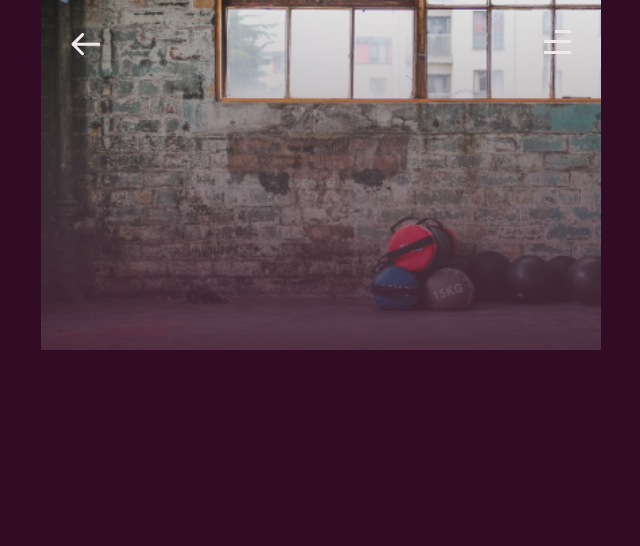
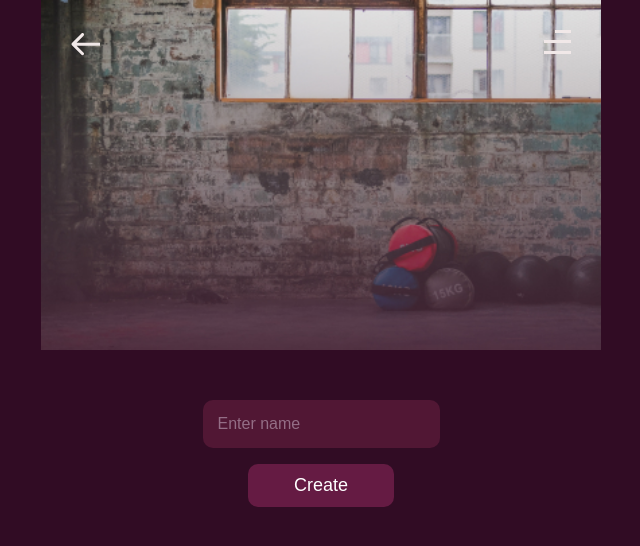
Before and after one commit to Denys-Dudnyk/Workout_app, a React (Create React App) app in the folder front/: page /new-workout in a window 1280 px wide. Shown: the top 546 px of the page, without its empty margins (319-959 px from the left). Built offline with nearby package versions, Linux system fonts and the light colour scheme.

Commit message:
Front-end | Workout Creation Page

```diff
--- a/front/src/components/common/Header/Hamburger/Hamburger.module.scss
+++ b/front/src/components/common/Header/Hamburger/Hamburger.module.scss
@@ -3,15 +3,12 @@
 
 .wrapper {
 	position: relative;
-	//z-index: 3;
 
 	button {
-		position: relative;
 		background-color: transparent;
 		border: none;
 		outline: none;
 		cursor: pointer;
-		//z-index: 2;
 	}
 
 	.menu {
@@ -23,42 +20,23 @@
 		background-color: rgba(0, 0, 0, 0.25);
 		padding: 10px 12px;
 
-		//font-size: 14px;
-		font-size: 22px;
-		//line-height: 1.5;
+		font-size: 14px;
+
 		box-shadow: $bx-16;
 		border-radius: 10px 0 10px 10px;
 		min-width: 116px;
-
-		//width: 100%;
-
-		//height: auto;
-		//text-transform: uppercase;
-
+		display: none;
 		animation: opacity 0.4s;
-		//z-index: 1;
-		display: none;
 		backdrop-filter: blur(3px);
 
 		&.show {
-			//position: absolute;
-			//filter: blur(0px);
-
 			display: block;
-			// display: flex;
-			// align-items: center;
-			// justify-content: center;
-			// text-align: center;
-			//opacity: 1;
-
-			//z-index: 1;
 		}
 		> ul {
 			list-style-type: none;
 
-			a,
-			button {
-				font-size: 14px;
+			a {
+				//font-size: 14px;
 				color: #fff;
 				text-decoration: none;
 				transition: color 0.2s ease;
--- a/front/src/components/common/Header/Header.jsx
+++ b/front/src/components/common/Header/Header.jsx
@@ -6,15 +6,16 @@ import userImage from '../../../images/header/user.svg'
 import arrowImage from '../../../images/header/arrow.svg'
 import { useLocation, useNavigate } from 'react-router-dom'
 
-const Header = ({ backCallback }) => {
-	//const history = useNavigate()
-	//const { location } = history
-	const auth = true
+import '../../pages/NewWorkout/NewWorkout'
+
+const Header = () => {
+	const navigate = useNavigate()
+	const { pathname } = useLocation()
 
 	return (
 		<header className={styles.header}>
-			{auth.path !== '/' ? (
-				<button type='button' onClick={backCallback}>
+			{pathname !== '/' ? (
+				<button type='button' onClick={() => navigate(-1)}>
 					<img src={arrowImage} alt='Auth' />
 				</button>
 			) : (
--- a/front/src/components/common/Layout.jsx
+++ b/front/src/components/common/Layout.jsx
@@ -3,13 +3,13 @@ import Header from './Header/Header'
 
 import styles from './Layout.module.scss'
 
-const Layout = ({ children, bgImage, height = '350px', backCallback }) => {
+const Layout = ({ children, bgImage, height = '350px' }) => {
 	return (
 		<div
 			className={styles.wrapper}
 			style={{ height, backgroundImage: `url(${bgImage})` }}
 		>
-			<Header backCallback={backCallback} />
+			<Header />
 			<div>{children}</div>
 		</div>
 	)
--- a/front/src/components/pages/Home/Home.jsx
+++ b/front/src/components/pages/Home/Home.jsx
@@ -6,10 +6,14 @@ import styles from './Home.module.scss'
 import { useNavigate } from 'react-router-dom'
 
 const Home = () => {
-	const history = useNavigate()
+	const navigate = useNavigate()
 	return (
 		<Layout height='100%' bgImage={bgImage}>
-			<Button text='New' type='main' callback={() => history('/new-workout')} />
+			<Button
+				text='New'
+				type='main'
+				callback={() => navigate('/new-workout')}
+			/>
 			<h1 className={styles.heading}>EXERCISES FOR THE SHOULDERS</h1>
 			<Counters />
 		</Layout>
--- a/front/src/components/pages/NewWorkout/NewWorkout.jsx
+++ b/front/src/components/pages/NewWorkout/NewWorkout.jsx
@@ -1,12 +1,38 @@
 import React from 'react'
-
 import Layout from '../../common/Layout'
-import bgImage from '../../../images/new-workout-bg.jpg'
 import { useNavigate } from 'react-router-dom'
 
+import bgImage from '../../../images/new-workout-bg.jpg'
+import Field from '../../ui/Field/Field'
+import Button from '../../ui/Button/Button'
+
+import styles from './NewWorkout.module.scss'
+
 const NewWorkout = () => {
-	const history = useNavigate()
-	return <Layout bgImage={bgImage} backCallback={() => history(-1)}></Layout>
+	const navigate = useNavigate()
+	const [name, setName] = React.useState('')
+	//const [exercises, setExercises] = React.useState([])
+
+	const handleSubmit = () => {
+		console.log('submit')
+	}
+
+	return (
+		<>
+			<Layout bgImage={bgImage} />
+			<div className={styles.wrapper}>
+				<form onSubmit={handleSubmit}>
+					<Field
+						placeholder='Enter name'
+						value={name}
+						onChange={e => setName(e.target.value)}
+					/>
+					{/* React Select */}
+					<Button text='Create' callback={() => navigate('/')} />
+				</form>
+			</div>
+		</>
+	)
 }
 
 export default NewWorkout
--- a/front/src/components/pages/NewWorkout/NewWorkout.module.scss
+++ b/front/src/components/pages/NewWorkout/NewWorkout.module.scss
@@ -0,0 +1,4 @@
+.wrapper {
+	padding: 50px 90px;
+	text-align: center;
+}
--- /dev/null
+++ b/front/src/components/ui/Field/Field.jsx
@@ -0,0 +1,16 @@
+import React from 'react'
+import styles from './Field.module.scss'
+
+const Field = ({ placeholder, value, onChange, type = 'text' }) => {
+	return (
+		<input
+			placeholder={placeholder}
+			type={type}
+			value={value}
+			onChange={onChange}
+			className={styles.input}
+		/>
+	)
+}
+
+export default Field
--- /dev/null
+++ b/front/src/components/ui/Field/Field.module.scss
@@ -0,0 +1,19 @@
+@import '../../../scss/variables';
+
+.input {
+	background-color: $purple;
+	border: 1px solid transparent;
+	color: $white;
+	font-size: 16px;
+	padding: 14px;
+	border-radius: 10px;
+	margin-bottom: 1rem;
+	outline: none;
+	&:focus {
+		border-color: rgba($accent, 0.3);
+	}
+
+	&::placeholder {
+		color: #946e86;
+	}
+}
```
